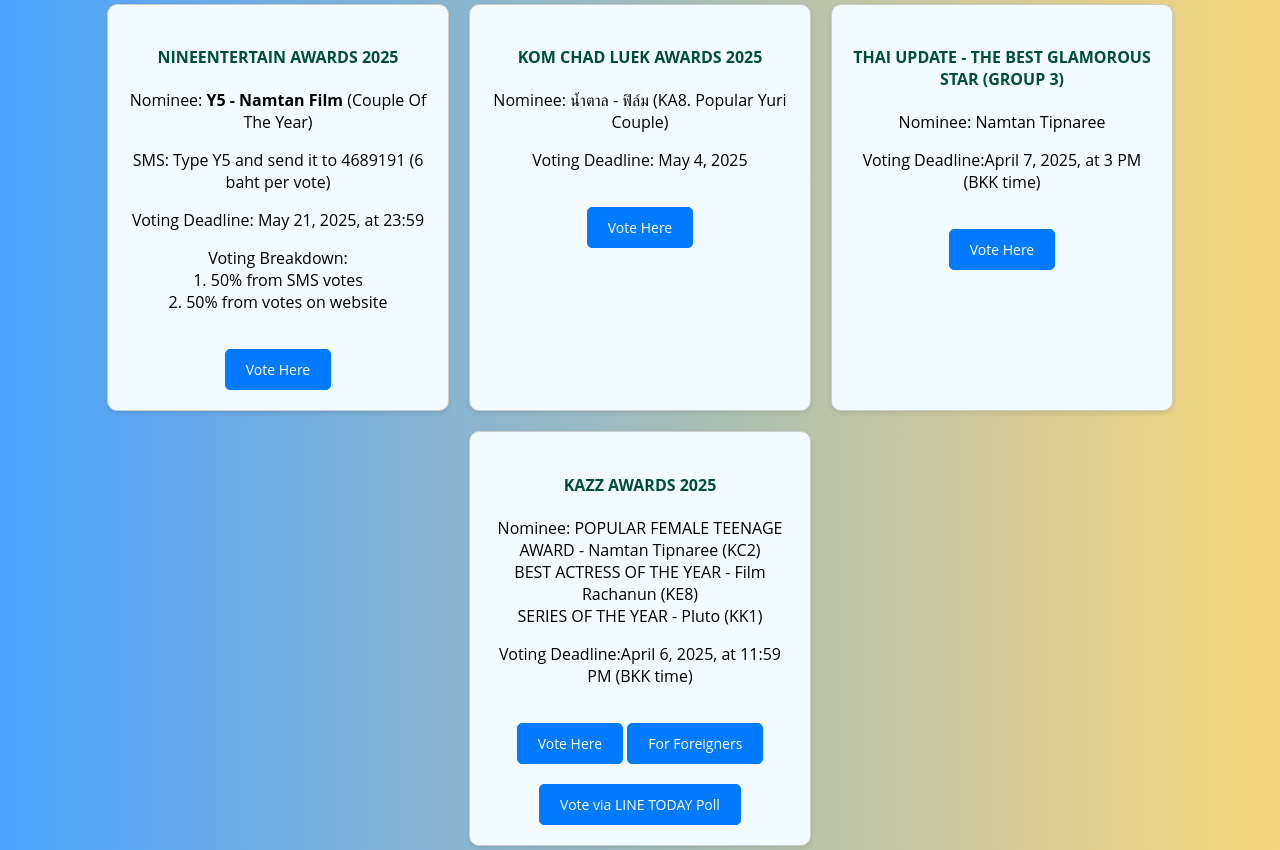
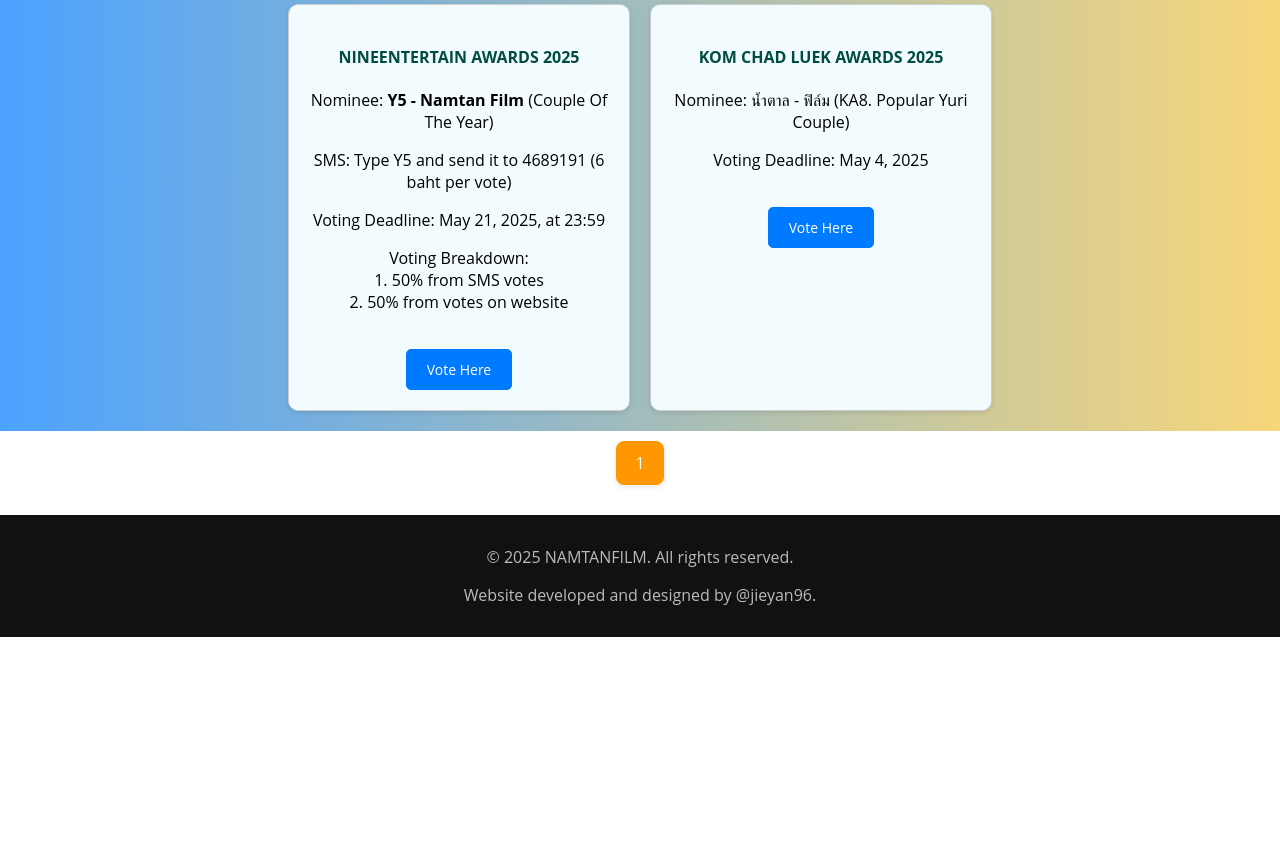
Before and after one commit to asmall-potato/namtanfilm, a plain HTML site: page vote.html in a window 1280 px wide. Shown: the part 329-1179 px from the top of the page. After the commit the page ends 966 px from the top, so only its background shows below. Drawn offline with nearby package versions, Linux system fonts and the light colour scheme.

Commit message:
Update vote.html

```diff
--- a/vote.html
+++ b/vote.html
@@ -47,24 +47,6 @@
                 <p>Nominee: นํ้าตาล - ฟิล์ม (KA8. Popular Yuri Couple)</p>
                 <p>Voting Deadline: May 4, 2025</p>
                 <a href="https://awards.komchadluek.net/KA8" class="external-link-button">Vote Here</a>
-            </div>
-
-            <div class="general-item">
-                <h4>THAI UPDATE - THE BEST GLAMOROUS STAR (GROUP 3)</h4>
-                <p>Nominee: Namtan Tipnaree</p>
-                <p>Voting Deadline:April 7, 2025, at 3 PM (BKK time)</p>
-                <a href="https://www.thaiupdate.info/the-best-glamorous-star-group-3/" class="external-link-button">Vote Here</a>
-            </div>
-
-            <div class="general-item">
-                <h4>KAZZ AWARDS 2025</h4>
-                <p>Nominee: POPULAR FEMALE TEENAGE AWARD - Namtan Tipnaree (KC2)</br>
-                   BEST ACTRESS OF THE YEAR - Film Rachanun (KE8)</br>
-                   SERIES OF THE YEAR - Pluto (KK1)</p>
-                <p>Voting Deadline:April 6, 2025, at 11:59 PM (BKK time)</p>
-                <a href="https://kazzmarket.com/vote/" class="external-link-button">Vote Here</a>
-                <a href="https://worldwide.kazzmarket.com/vote/" class="external-link-button">For Foreigners</a>
-                <a href="https://t.co/CwxyM4JAhJ" class="external-link-button">Vote via LINE TODAY Poll</a>
             </div>
 
         </div>
```
